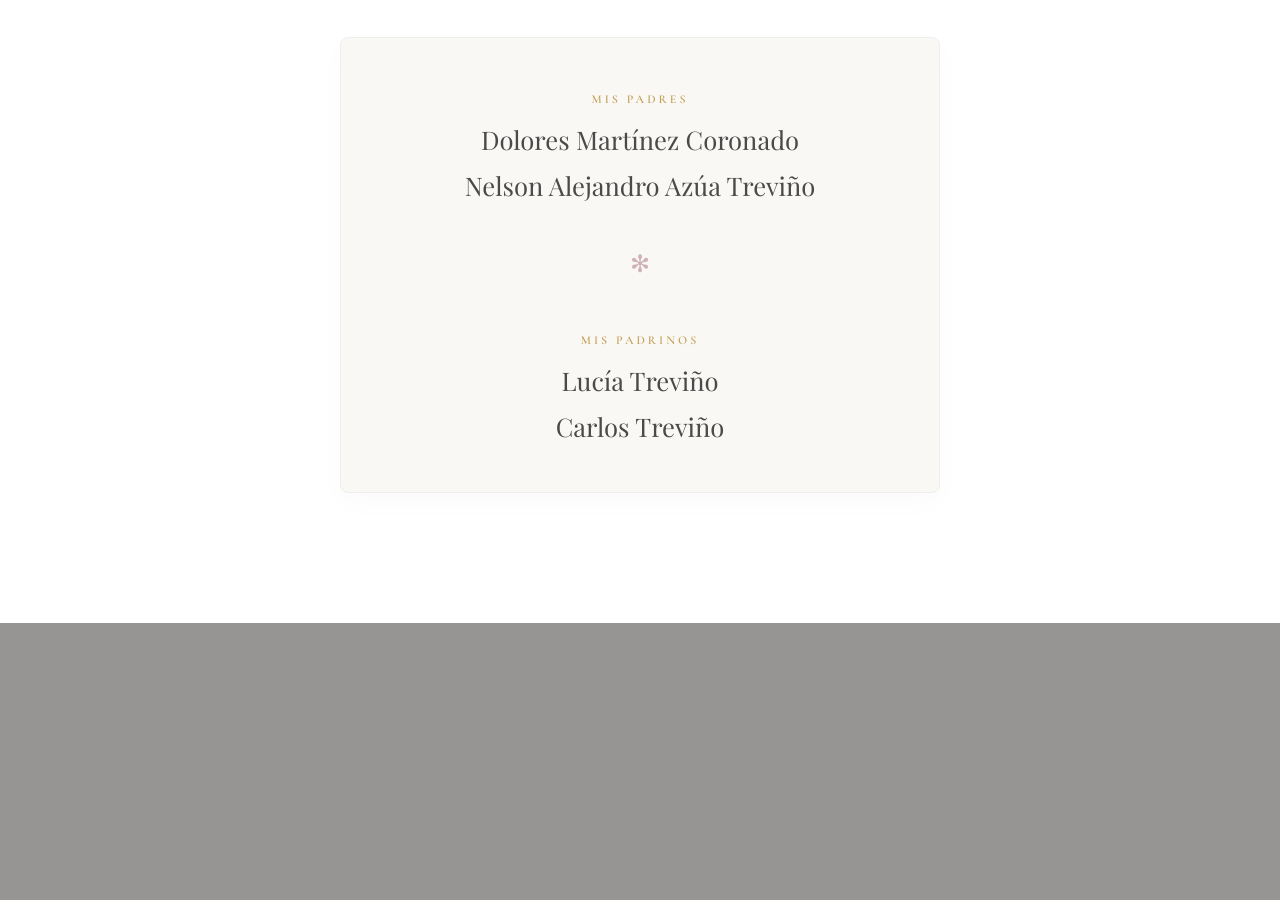
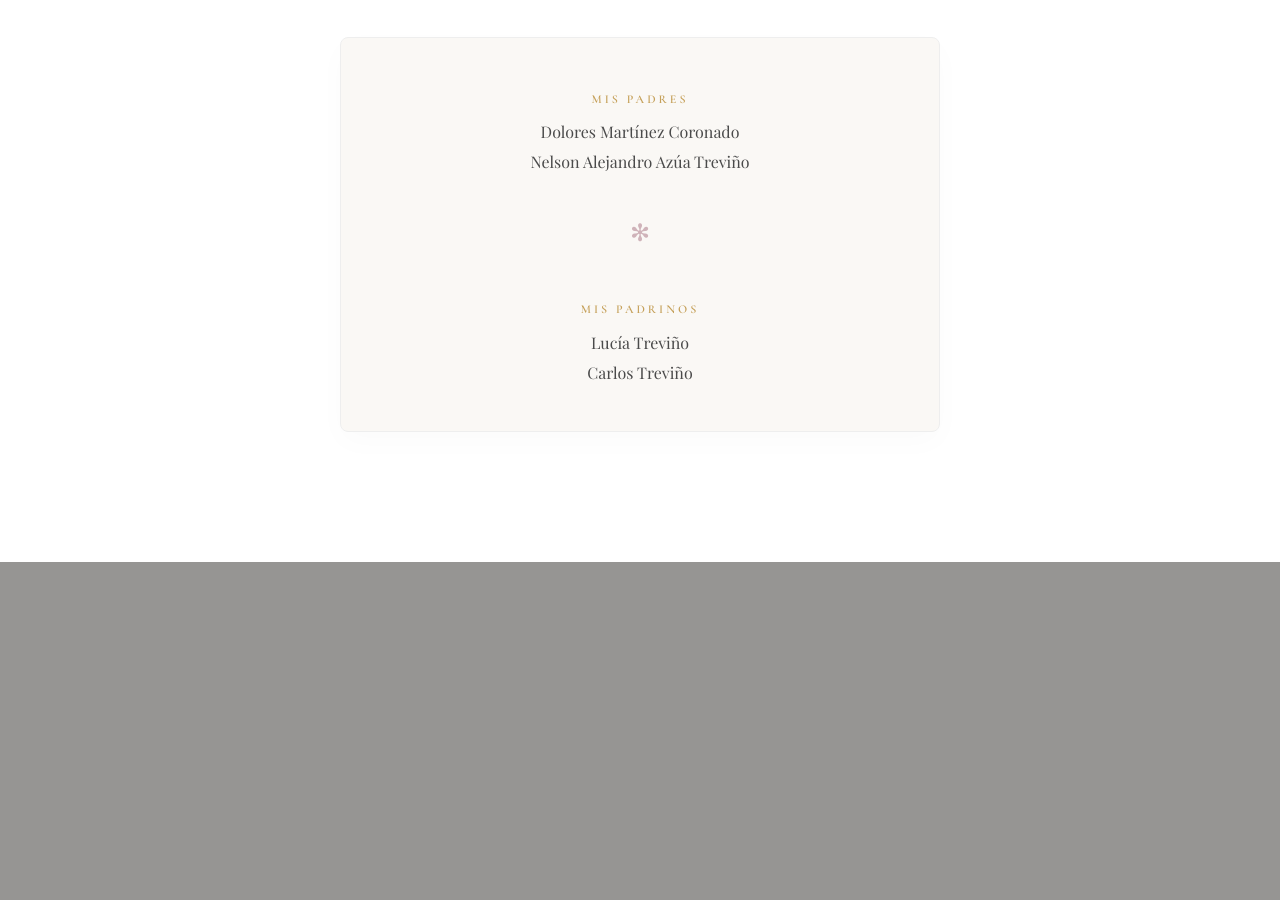
Before and after one commit to Invitaciones-Guru/Natalia, a plain HTML site: page index.html in a window 1280 px wide. Shown: the part 975-1875 px from the top of the page. Drawn offline with nearby package versions, Linux system fonts and the light colour scheme.

Commit message:
Update style.css

```diff
--- a/style.css
+++ b/style.css
@@ -63,7 +63,7 @@ body {
     max-width: 600px; margin: 0 auto 40px auto; display: flex; flex-direction: column; gap: 25px;
     box-shadow: 0 10px 30px rgba(0,0,0,0.02);
 }
-.parent-name { font-family: var(--font-title); font-size: 1.6rem; margin: 5px 0; color: var(--text-dark); font-weight: 400; }
+.parent-name { font-family: var(--font-title); font-size: 1rem; margin: 5px 0; color: var(--text-dark); font-weight: 400; }
 .ornament-divider { color: var(--rose-dusty); font-size: 1.5rem; margin: 10px 0; opacity: 0.6; }
 
 
```
